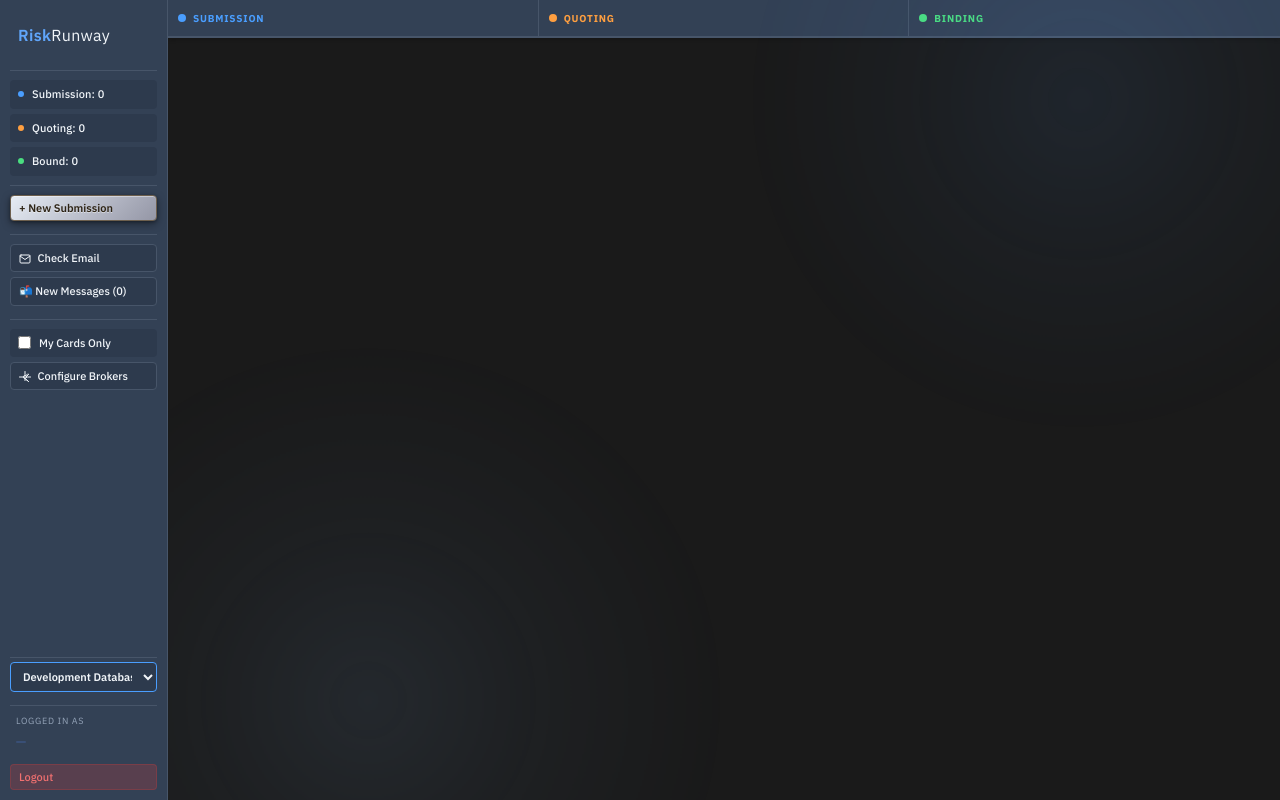
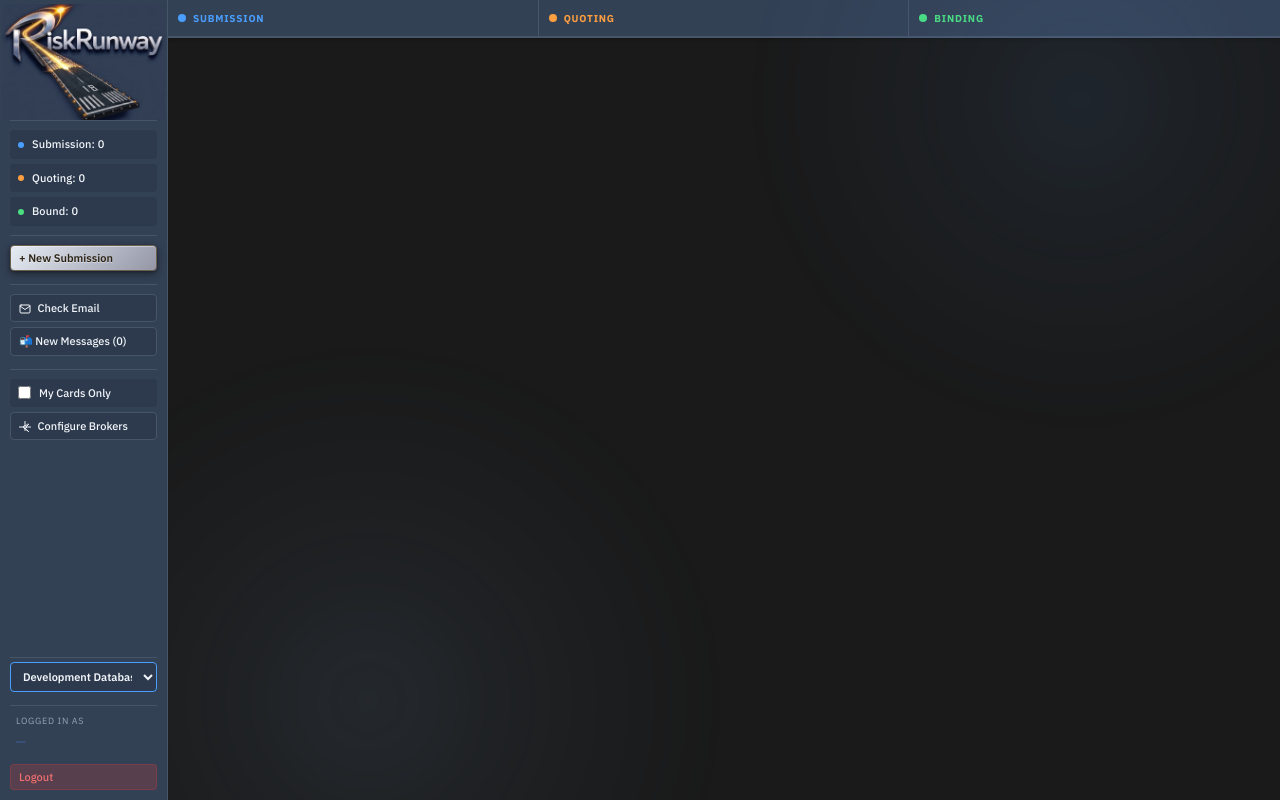
Before and after one commit to chrisbouy/RiskRunway, a Flask app: page / in a window 1280 px wide. Run offline with Flask 3, Linux system fonts and the light colour scheme; the visitor is signed in with stand-in values (Sample User, id 1); data that the repository does not hold is empty; parts of the project's set-up code (start-up, migrations or seed data) failed here and were passed over; some libraries are stand-ins or nearby versions.

Commit message:
5_11images

```diff
--- a/app/templates/kanban.html
+++ b/app/templates/kanban.html
@@ -68,9 +68,15 @@
             font-weight: 300;
             letter-spacing: 0.02em;
             color: var(--rail-text);
-            padding: 12px 8px 8px;
-            margin-bottom: 8px;
+            padding: 0;
+            margin: -10px -8px -9px;
             line-height: 1.2;
+        }
+        .left-title img {
+            max-width: none;
+            width: calc(100% + 20px);
+            height: auto;
+            display: block;
         }
         .left-title .title-risk {
             font-weight: 600;
@@ -550,7 +556,7 @@
     <div class="page-layout">
         <aside class="left-rail">
             <div class="left-title">
-                <span class="title-risk">Risk</span><span class="title-runway">Runway</span>
+                <img src="{{ url_for('static', filename='images/title_bluebg.png') }}" alt="Risk Runway" style="max-width: 100%; height: auto;">
             </div>
             <div class="left-divider"></div>
 
```
Also changed, not shown: app/templates/submission.html (+19 -11 lines), app/static/images/title_bluebg.png (added), chrome-extension/icon128.png (added), chrome-extension/icon16.png (added), chrome-extension/icon48.png (added), chrome-extension/image.jpg (added), 1 other file.
